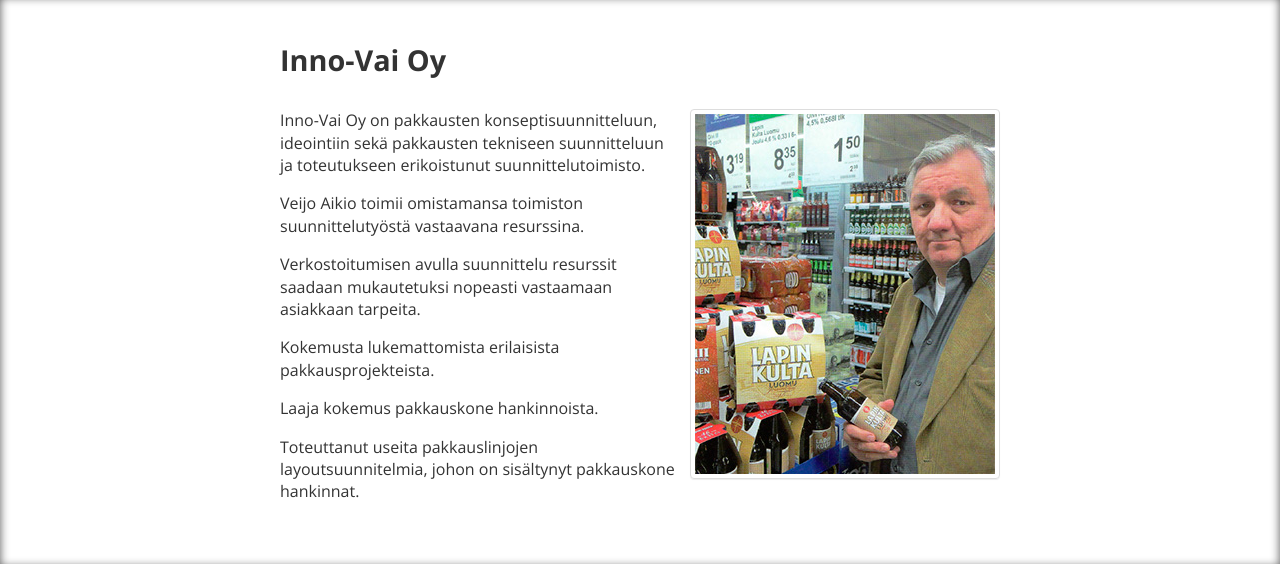
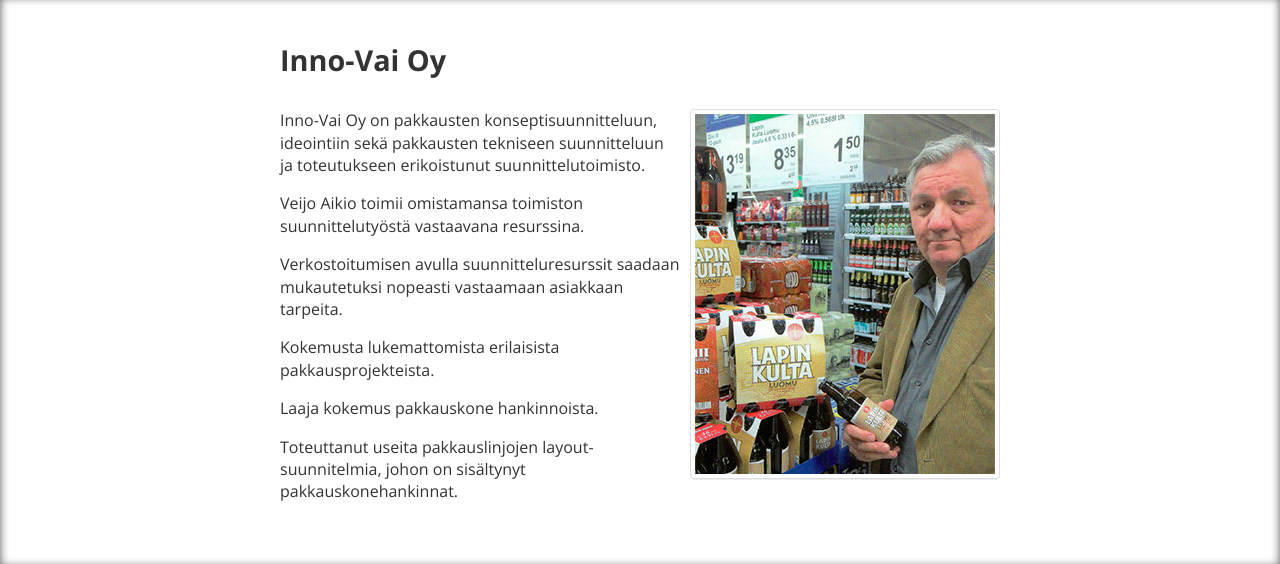
Before and after one commit to VagabondFactory/www.innovai.fi, a plain HTML site: page yritys/index.html in a window 1280 px wide. Shown: the part 95-659 px from the top of the page. Drawn offline with nearby package versions, Linux system fonts and the light colour scheme; files whose address does not match are found by name; a web font is replaced by a local one.

Commit message:
Tekstien päivityksiä

```diff
--- a/yritys/index.html
+++ b/yritys/index.html
@@ -37,10 +37,10 @@
         </span>
         <p class="clear">Inno-Vai Oy on pakkausten konseptisuunnitteluun, ideointiin sekä pakkausten tekniseen suunnitteluun ja toteutukseen erikoistunut suunnittelutoimisto.</p>
         <p>Veijo Aikio toimii omistamansa toimiston suunnittelutyöstä vastaavana resurssina.</p>
-        <p>Verkostoitumisen avulla suunnittelu resurssit saadaan mukautetuksi nopeasti vastaamaan asiakkaan tarpeita.</p>
+        <p>Verkostoitumisen avulla suunnitteluresurssit saadaan mukautetuksi nopeasti vastaamaan asiakkaan tarpeita.</p>
         <p>Kokemusta lukemattomista erilaisista pakkausprojekteista.</p>
         <p>Laaja kokemus pakkauskone hankinnoista.</p>
-        <p>Toteuttanut useita pakkauslinjojen layoutsuunnitelmia, johon on sisältynyt pakkauskone hankinnat.</p>
+        <p>Toteuttanut useita pakkauslinjojen layout-suunnitelmia, johon on sisältynyt pakkauskonehankinnat.</p>
       </div>
 
     </div>
```
Also changed, not shown: referenssit/index.html (+1 -1 lines), saavutukset/index.html (+0 -1 lines).
